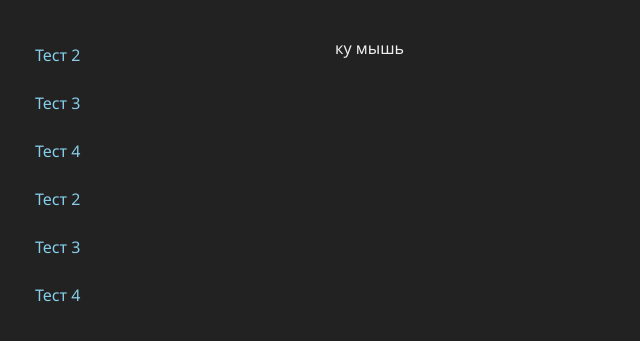
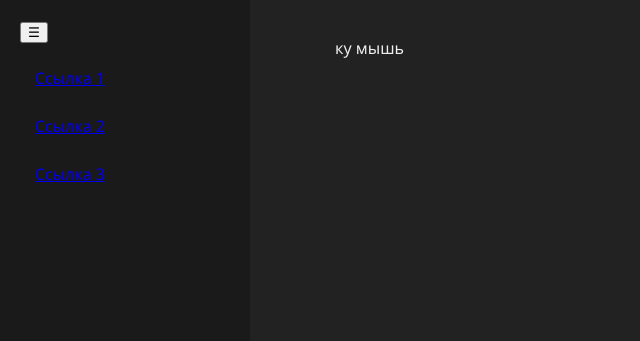
Before and after one commit to ct-y2024/notes, a Jekyll site: the page built from index.md, in a window 1280 px wide. Shown: the top 341 px of the page, without its empty margins (0-640 px from the left). Built offline with Jekyll 4.4.1, drawn with Linux system fonts in a browser that asks for light colours; our own code applies the rules of GitHub Pages for plain Markdown files.

Commit message:
added animation into sidebar.js

```diff
--- a/_layouts/default.html
+++ b/_layouts/default.html
@@ -3,27 +3,26 @@
 <head>
   <meta charset="UTF-8">
   <meta name="viewport" content="width=device-width, initial-scale=1.0">
-  <title>{{ page.title }} | АНЕКДОТ</title>
+  <title>{{ page.title }} | ct notes </title>
   <link rel="stylesheet" href="https://ct-y2024.github.io/notes/docs/style/style.css">
 </head>
 <body>
   <div class="container">
-    <aside class="sidebar">
-      <nav>
-        <ul>
-          <li><a href="https://ct-y2024.github.io/notes/docs/test1">Тест 2</a></li>
-          <li><a href="https://ct-y2024.github.io/notes/docs/test2">Тест 3</a></li>
-          <li><a href="https://ct-y2024.github.io/notes/docs/test3">Тест 4</a></li>
-          <li><a href="https://ct-y2024.github.io/notes/src/test1">Тест 2</a></li>
-          <li><a href="https://ct-y2024.github.io/notes/src/test2">Тест 3</a></li>
-          <li><a href="https://ct-y2024.github.io/notes/src/test3">Тест 4</a></li>
+    <div class="sidebar" id="sidebar">
+        <button class="toggle-button" id="toggle-button">☰</button>
+        <nav>
+            <ul>
+                <li><a href="#">Ссылка 1</a></li>
+                <li><a href="#">Ссылка 2</a></li>
+                <li><a href="#">Ссылка 3</a></li>
+            </ul>
+        </nav>
+    </div>
+    <main class="content">
+       {{content}}
+    </main>
+</div>
 
-        </nav>
-    </aside>
-
-    <main class="content">
-      {{ content }}
-    </main>
-  </div>
+<script src="script.js"></script>
 </body>
 </html>
--- a/docs/style/style.css
+++ b/docs/style/style.css
@@ -1,18 +1,8 @@
-
 body {
   font-family: 'Segoe UI', Tahoma, Geneva, Verdana, sans-serif;
-  background-color:#222;
+  background-color: #222;
   color: #eee;
   margin: 0;
-}
-
-a {
-  color: #87CEEB;
-  text-decoration: none;
-
-  &:hover {
-    text-decoration: underline;
-  }
 }
 
 .container {
@@ -21,14 +11,21 @@
 }
 
 .sidebar {
-  width: 250px; /* надо поменять, а то на телеофне не будет открываться */
-  background-color: darken(#222, 10%);
+  width: 250px; /* Ширина боковой панели */
+  background-color: #1a1a1a; /* Цвет боковой панели */
   padding: 20px;
   box-sizing: border-box;
   position: sticky;
   top: 0;
   height: 100vh;
   overflow-y: auto;
+  transition: transform 0.3s ease; /* Плавный переход */
+  transform: translateX(0); /* Начальное положение */
+
+  /* Скрытие боковой панели */
+  &.hidden {
+    transform: translateX(-100%); /* За пределы экрана */
+  }
 
   nav {
     ul {
@@ -46,14 +43,6 @@
           &:hover {
             background-color: rgba(255, 255, 255, 0.05);
             text-decoration: none;
-          }
-        }
-
-        ul {
-          padding-left: 20px;
-          margin-top: 5px;
-          li {
-            margin-bottom: 5px;
           }
         }
       }
@@ -81,4 +70,14 @@
     list-style: disc;
     padding-left: 20px;
   }
+
+  /* Стили для кнопки гамбургер-меню */
+  .toggle-button {
+    background: none;
+    border: none;
+    color: #87CEEB;
+    font-size: 24px;
+    cursor: pointer;
+    margin-bottom: 20px; /* Отступ под кнопкой */
+  }
 }
```
Also changed, not shown: docs/scripts/sidebar.js (added, +8 -0 lines).
